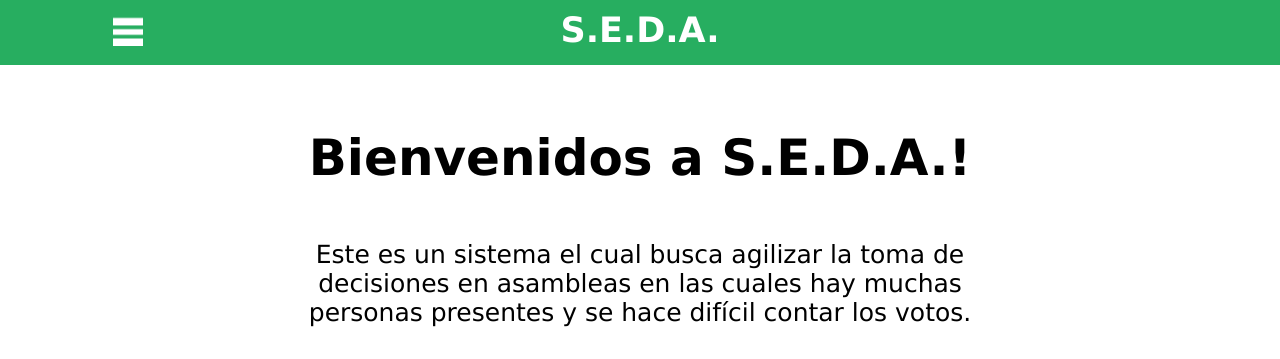
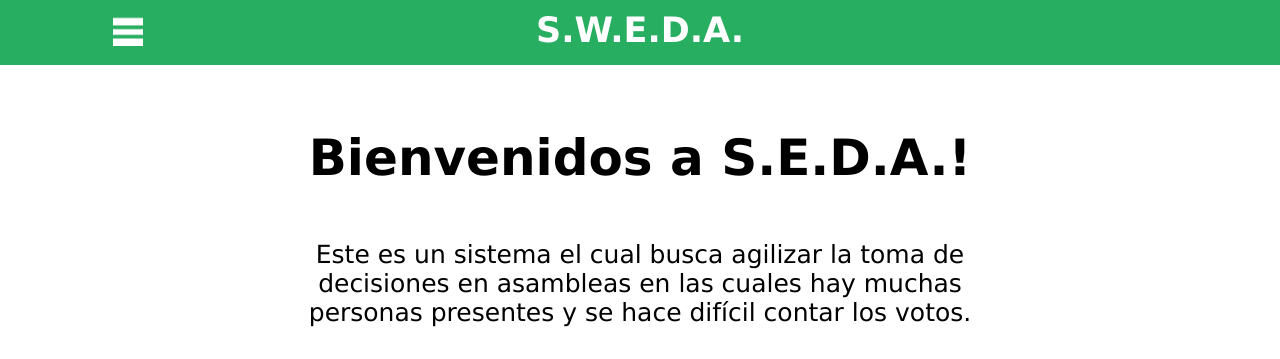
Before and after one commit to Kevinmaciel33/Proyecto-S.E.D.A., a plain HTML site: page index.html in a window 1280 px wide. Shown: the top 359 px of the page. Drawn offline with Linux system fonts and the light colour scheme.

Commit message:
Cambio desapercibido

```diff
--- a/index.html
+++ b/index.html
@@ -12,7 +12,7 @@
 					<a id=iconomenu><canvas id="dibujo" width= "16" height= "16"></canvas></a>
 				</li>
 				<li id="titulo">
-					<a><h1>S.E.D.A.<h1></a>
+					<a><h1>S.W.E.D.A.<h1></a>
 				</li>
 				<li id="buscar">
 					<a></a>
```
